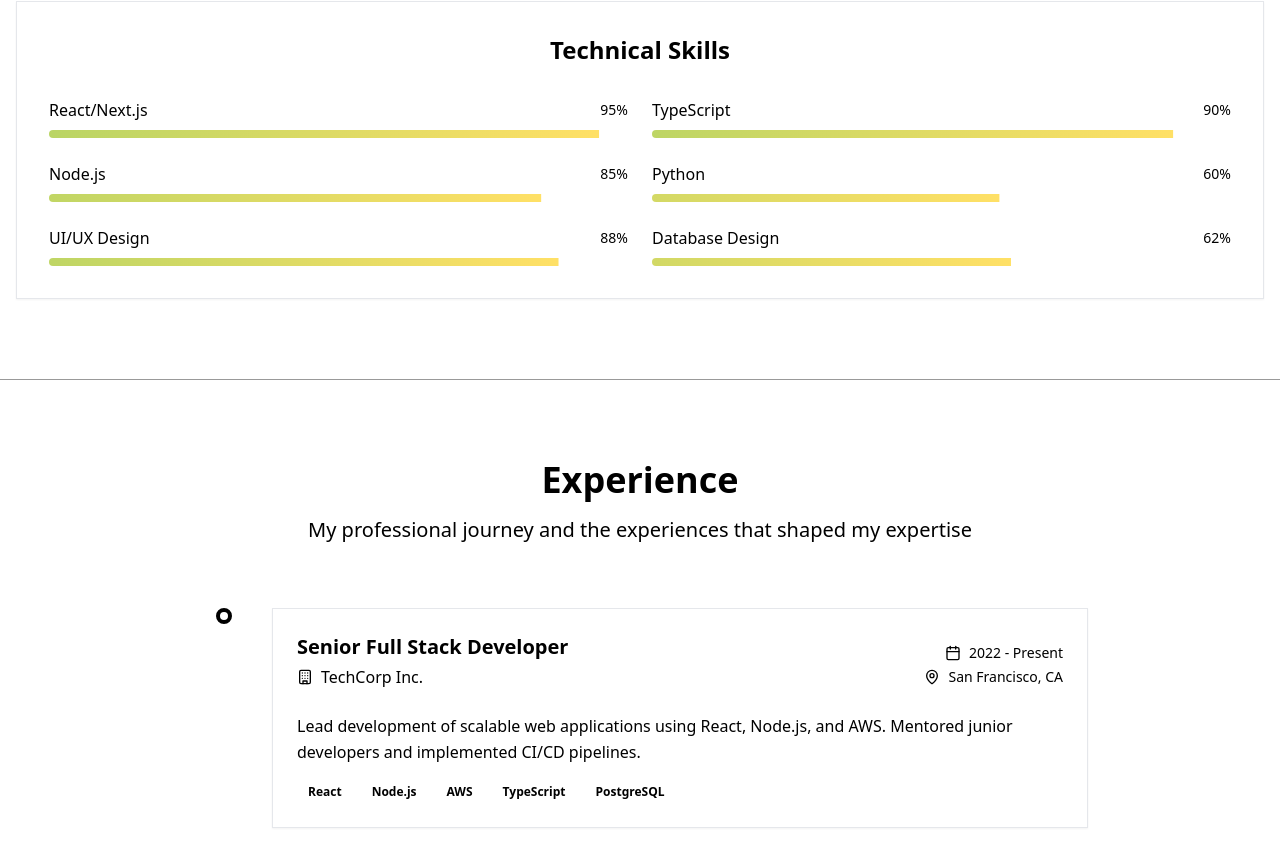
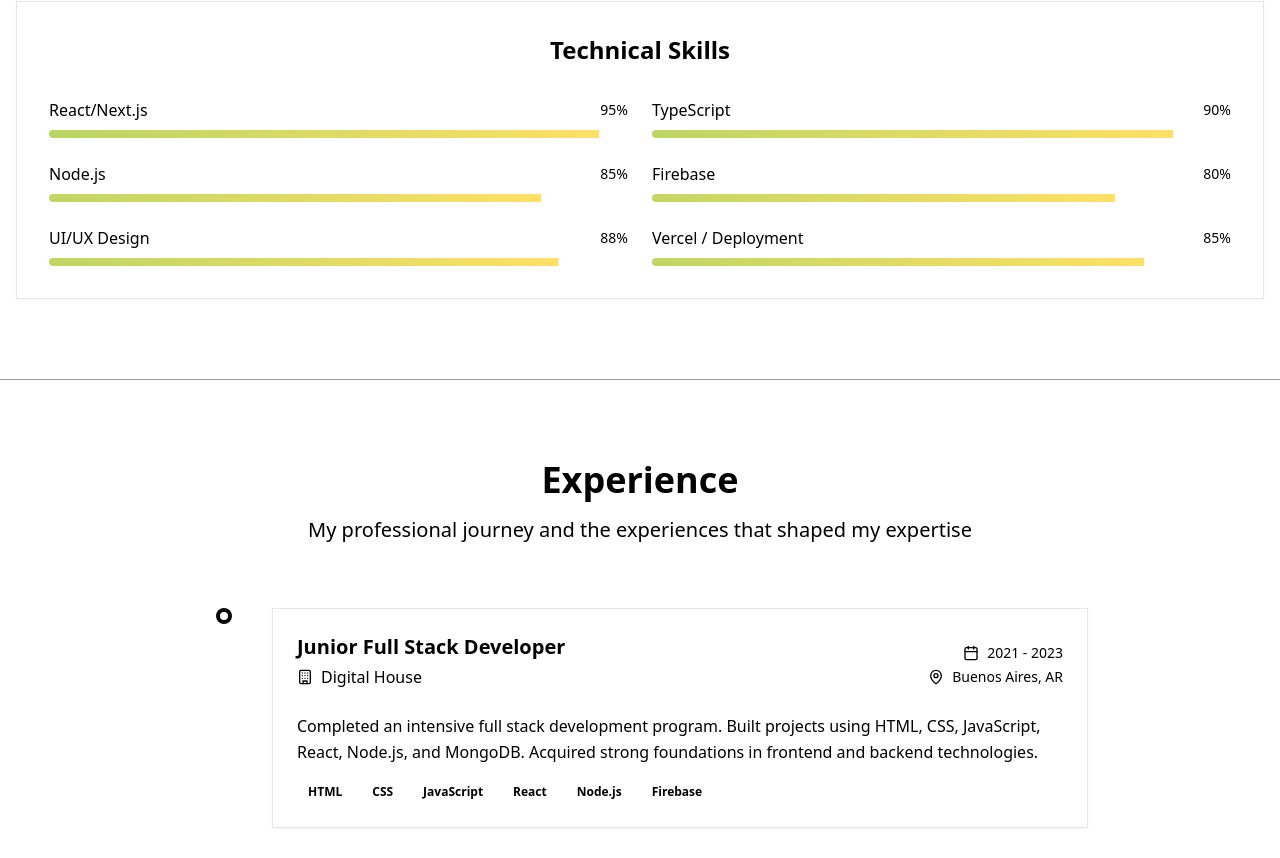
Before and after one commit to tomasArizu13/TomasArizu-portafolio, a Next.js app: page / in a window 1280 px wide. Shown: the part 1903-2761 px from the top of the page. Built offline with nearby package versions, Linux system fonts and the light colour scheme.

Commit message:
Cambios con experiencia real y cosas mias, falta terminar projects

```diff
--- a/app/page.tsx
+++ b/app/page.tsx
@@ -55,8 +55,8 @@ export default function Portfolio() {
         <hr className="border-t border-muted-foreground my-0 opacity-40" />
         <Projects />
         <hr className="border-t border-muted-foreground my-0 opacity-40" />
-        <Testimonials />
-        <hr className="border-t border-muted-foreground my-0 opacity-40" />
+        {/* <Testimonials />
+        <hr className="border-t border-muted-foreground my-0 opacity-40" /> */}
         <Contact />
       </main>
       <Footer />
--- a/components/sections/about.tsx
+++ b/components/sections/about.tsx
@@ -11,14 +11,14 @@ const skills = [
   { name: "React/Next.js", level: 95 },
   { name: "TypeScript", level: 90 },
   { name: "Node.js", level: 85 },
-  { name: "Python", level: 60 },
+  { name: "Firebase", level: 80 },
   { name: "UI/UX Design", level: 88 },
-  { name: "Database Design", level: 62 },
+  { name: "Vercel / Deployment", level: 85 },
 ]
 
 const stats = [
-  { icon: Award, label: "Years Experience", value: "5+" },
-  { icon: Users, label: "Happy Clients", value: "50+" },
+  { icon: Award, label: "Years Experience", value: "4+" },
+  { icon: Users, label: "MVPs Developed", value: "5+" },
   { icon: Coffee, label: "Projects Completed", value: "30+" },
 ]
 
@@ -86,7 +86,7 @@ export default function About() {
               {/* Floating Stats Cards */}
               <div className="absolute -bottom-6 -right-6 bg-white dark:bg-black rounded-xl p-4 shadow-lg border">
                 <div className="text-center">
-                  <div className="text-2xl font-bold text-primary">5+</div>
+                  <div className="text-2xl font-bold text-primary">4+</div>
                   <div className="text-sm text-muted-foreground">Years Exp.</div>
                 </div>
               </div>
@@ -108,7 +108,7 @@ export default function About() {
               <div>
                 <h3 className="text-2xl font-bold mb-4 text-foreground">Hi, I'm Tomas Arizu</h3>
                 <p className="text-lg text-muted-foreground leading-relaxed">
-                  A passionate Full Stack Developer and Designer with over 5 years of experience creating exceptional
+                  A passionate Full Stack Developer and Designer with over 4 years of experience creating exceptional
                   digital experiences. I specialize in modern web technologies and love turning complex problems into
                   simple, beautiful solutions.
                 </p>
@@ -144,7 +144,7 @@ export default function About() {
                 </div>
                 <div className="flex items-center space-x-2 rounded-2xl p-2 bg-black dark:bg-white">
                   <div className="w-2 h-2 bg-primary rounded-full"></div>
-                  <span className="text-xs text-white dark:text-black">Cloud Architecture</span>
+                  <span className="text-xs text-white dark:text-black">MVP Development</span>
                 </div>
               </div>
 
--- a/components/sections/experience.tsx
+++ b/components/sections/experience.tsx
@@ -7,42 +7,34 @@ import { Building, Calendar, MapPin } from "lucide-react"
 
 const experiences = [
   {
-    title: "Senior Full Stack Developer",
-    company: "TechCorp Inc.",
-    location: "San Francisco, CA",
-    period: "2022 - Present",
+    title: "Junior Full Stack Developer",
+    company: "Digital House",
+    location: "Buenos Aires, AR",
+    period: "2021 - 2023",
     description:
-      "Lead development of scalable web applications using React, Node.js, and AWS. Mentored junior developers and implemented CI/CD pipelines.",
-    technologies: ["React", "Node.js", "AWS", "TypeScript", "PostgreSQL"],
+      "Completed an intensive full stack development program. Built projects using HTML, CSS, JavaScript, React, Node.js, and MongoDB. Acquired strong foundations in frontend and backend technologies.",
+    technologies: ["HTML", "CSS", "JavaScript", "React", "Node.js", "Firebase"],
   },
   {
-    title: "Full Stack Developer",
-    company: "StartupXYZ",
+    title: "Operations Specialist - Disney Project",
+    company: "Globant",
     location: "Remote",
-    period: "2020 - 2022",
+    period: "2024 - 2025",
     description:
-      "Built and maintained multiple client projects from conception to deployment. Collaborated with design teams to implement pixel-perfect UIs.",
-    technologies: ["Vue.js", "Express.js", "MongoDB", "Docker"],
+      "Worked as Operations Specialist on a large-scale Disney project. Supported the delivery team in agile processes, reporting, and project coordination across multiple squads.",
+    technologies: ["Jira", "Confluence", "Agile", "Excel", "Smartsheet"],
   },
   {
-    title: "Frontend Developer",
-    company: "Digital Agency",
-    location: "New York, NY",
-    period: "2019 - 2020",
+    title: "Co-Founder & Product Developer",
+    company: "OneBite",
+    location: "Buenos Aires, AR",
+    period: "2024 - Present",
     description:
-      "Developed responsive websites and web applications for various clients. Focused on performance optimization and accessibility.",
-    technologies: ["JavaScript", "SASS", "Webpack", "PHP"],
+      "Designed and developed the MVP landing page for a premium gastronomic membership. Validated the product idea with over 40+ leads. Focused on UX/UI, strategy and business validation.",
+    technologies: ["Next.js", "TailwindCSS", "TypeScript", "Vercel", "Figma"],
   },
-  {
-    title: "Junior Developer",
-    company: "Local Tech Company",
-    location: "Boston, MA",
-    period: "2018 - 2019",
-    description:
-      "Started my professional journey building internal tools and learning best practices in software development.",
-    technologies: ["HTML", "CSS", "JavaScript", "MySQL"],
-  },
-]
+];
+
 
 export default function Experience() {
   const [visibleItems, setVisibleItems] = useState<number[]>([])
--- a/components/sections/projects.tsx
+++ b/components/sections/projects.tsx
@@ -11,58 +11,59 @@ import Image from "next/image"
 const projects = [
   {
     id: 1,
-    title: "E-Commerce Platform",
+    title: "OneBite Club – Exclusive Gourmet Experience",
     description:
-      "A full-featured e-commerce platform with payment integration, inventory management, and admin dashboard.",
-    shortDescription: "Modern e-commerce solution with advanced features",
-    image: "/placeholder.svg?height=300&width=400",
-    technologies: ["Next.js", "Stripe", "PostgreSQL", "Tailwind CSS"],
-    liveUrl: "https://example.com",
-    githubUrl: "https://github.com/example",
+      "Landing page for OneBite, a private gastronomic club that offers exclusive, multisensory dining events in unique locations.",
+    shortDescription: "Private gourmet club experience website",
+    image: "/onebiteclub-screenshot.png", // reemplaza con tu propia captura
+    technologies: ["React", "Next.js", "Tailwind CSS", "Vercel"],
+    liveUrl: "https://www.onebiteclub.com/",
+    githubUrl: "https://github.com/tomasArizu13/LandingPageOneBite",
     features: [
-      "User authentication and authorization",
-      "Product catalog with search and filters",
-      "Shopping cart and checkout process",
-      "Payment processing with Stripe",
-      "Order management system",
-      "Admin dashboard for inventory management",
+      "Hero con imagen de alta calidad y llamado a acción ‘Experiencias gastronómicas únicas’",
+      "Secciones: ¿Qué es?, ¿Para quién?, Beneficios, Cómo funciona, Equipo",
+      "Formulario de suscripción con CTA para unirse al club",
+      "Diseño responsive y estilizado tipografía elegante",
+      "Contenido SEO optimizado en español para captar foodies y profesionales",
+      "Integración de Google Analytics para seguimiento de conversiones",
     ],
   },
   {
     id: 2,
-    title: "Task Management App",
+    title: "PayBite – Programa de Fidelización Gastronómica",
     description:
-      "A collaborative task management application with real-time updates, team collaboration, and project tracking.",
-    shortDescription: "Collaborative productivity tool for teams",
-    image: "/placeholder.svg?height=300&width=400",
-    technologies: ["React", "Node.js", "Socket.io", "MongoDB"],
-    liveUrl: "https://example.com",
-    githubUrl: "https://github.com/example",
+      "Landing page para PayBite, un programa exclusivo de fidelización para amantes de la buena gastronomía. Acumula BITES en cada salida y desbloquea beneficios especiales.",
+    shortDescription: "Programa de recompensas gastronómicas",
+    image: "/paybite-screenshot.png", // reemplazar con captura real
+    technologies: ["Next.js", "Tailwind CSS", "Vercel", "React"],
+    liveUrl: "https://pay-bite-kappa.vercel.app/",
+    githubUrl: "https://github.com/tomasArizu13/PayBite",
     features: [
-      "Real-time collaboration",
-      "Project and task organization",
-      "Team member management",
-      "Progress tracking and analytics",
-      "File attachments and comments",
-      "Mobile-responsive design",
+      "Sección hero con descripción del programa y CTA “Empieza a acumular bites”",
+      "Explicación clara del funcionamiento: acumular BITES, niveles, beneficios",
+      "Módulo de registro o suscripción (email / WhatsApp)",
+      "Diseño mobile-first con animaciones suaves al hacer scroll",
+      "Optimización SEO para captar usuarios que buscan programas gastronómicos",
+      "Despliegue en Vercel para rendimiento y carga rápida",
     ],
   },
   {
     id: 3,
-    title: "Weather Dashboard",
-    description: "A comprehensive weather dashboard with forecasts, maps, and historical data visualization.",
-    shortDescription: "Beautiful weather app with detailed forecasts",
-    image: "/placeholder.svg?height=300&width=400",
-    technologies: ["Vue.js", "D3.js", "Weather API", "Chart.js"],
-    liveUrl: "https://example.com",
-    githubUrl: "https://github.com/example",
+    title: "RealSync – AI Assistant for Real Estate",
+    description:
+      "Landing page for RealSync, the first AI real estate assistant that understands, responds, and helps close more sales.",
+    shortDescription: "Conversational AI assistant for real estate professionals",
+    image: "/realsync-screenshot.png",
+    technologies: ["Next.js", "Tailwind CSS", "Vercel", "React"],
+    liveUrl: "https://real-sync-phi.vercel.app/",
+    githubUrl: "https://github.com/tomasArizu13/RealSync",
     features: [
-      "Current weather conditions",
-      "7-day weather forecast",
-      "Interactive weather maps",
-      "Historical weather data",
-      "Location-based services",
-      "Responsive design",
+      "Hero con mensaje claro ‘El asistente inmobiliario que aumenta tus ventas’",
+      "Sección de características del asistente AI con íconos y animaciones",
+      "Demo interactiva o sección de chatbot simulado",
+      "Formulario de contacto para solicitar acceso o probar el asistente",
+      "Diseño optimizado para mobile con buena jerarquía visual",
+      "SEO básico y tracking de interés para conversiones",
     ],
   },
   {
@@ -209,10 +210,17 @@ export default function Projects() {
                     )}
                   </div>
                   <div className="flex space-x-2">
-                    <Button size="sm" variant="outline" className="flex-1 bg-transparent">
-                      <ExternalLink className="w-4 h-4 mr-2" />
-                      Live Demo
-                    </Button>
+                    <a
+                      href={project.liveUrl}
+                      target="_blank"
+                      rel="noopener noreferrer"
+                      className="flex-1"
+                    >
+                      <Button size="sm" variant="outline" className="w-full bg-transparent">
+                        <ExternalLink className="w-4 h-4 mr-2" />
+                        Live Demo
+                      </Button>
+                    </a>
                     <Button size="sm" variant="outline">
                       <Github className="w-4 h-4" />
                     </Button>
```
